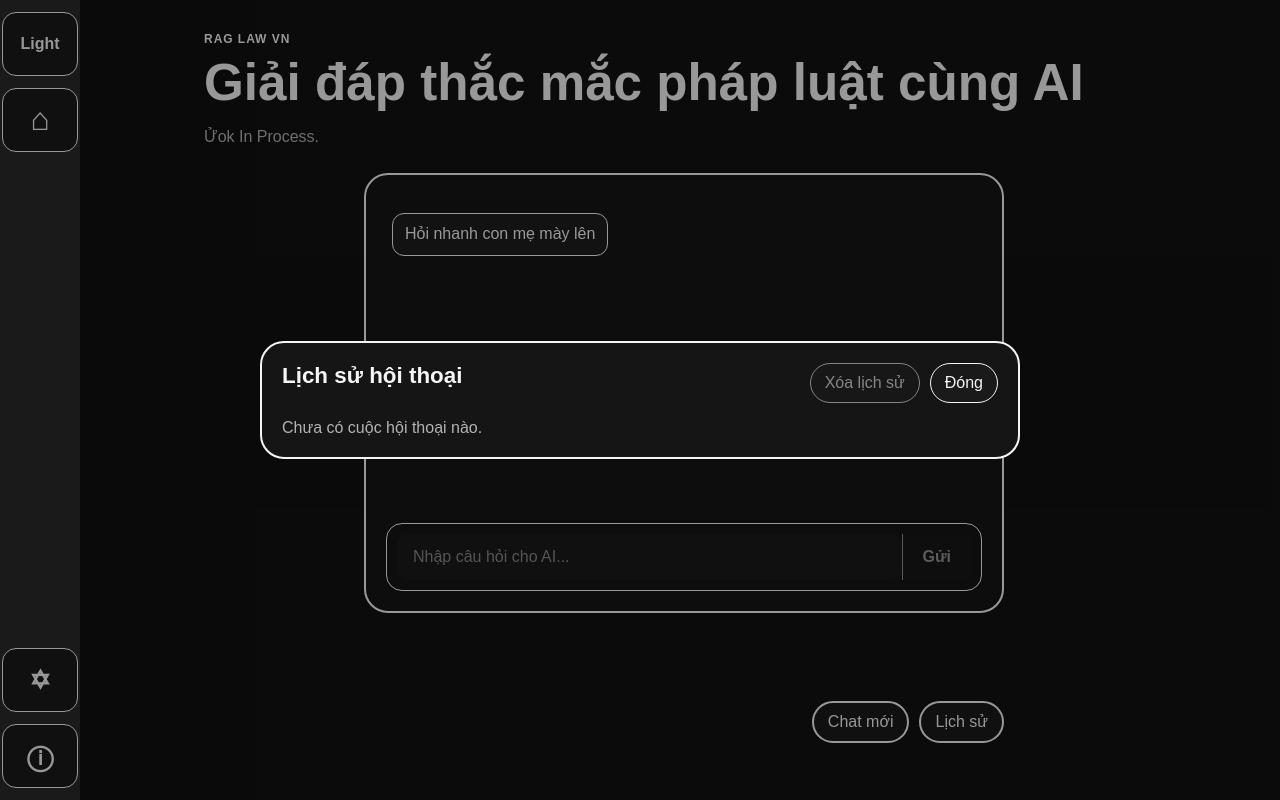
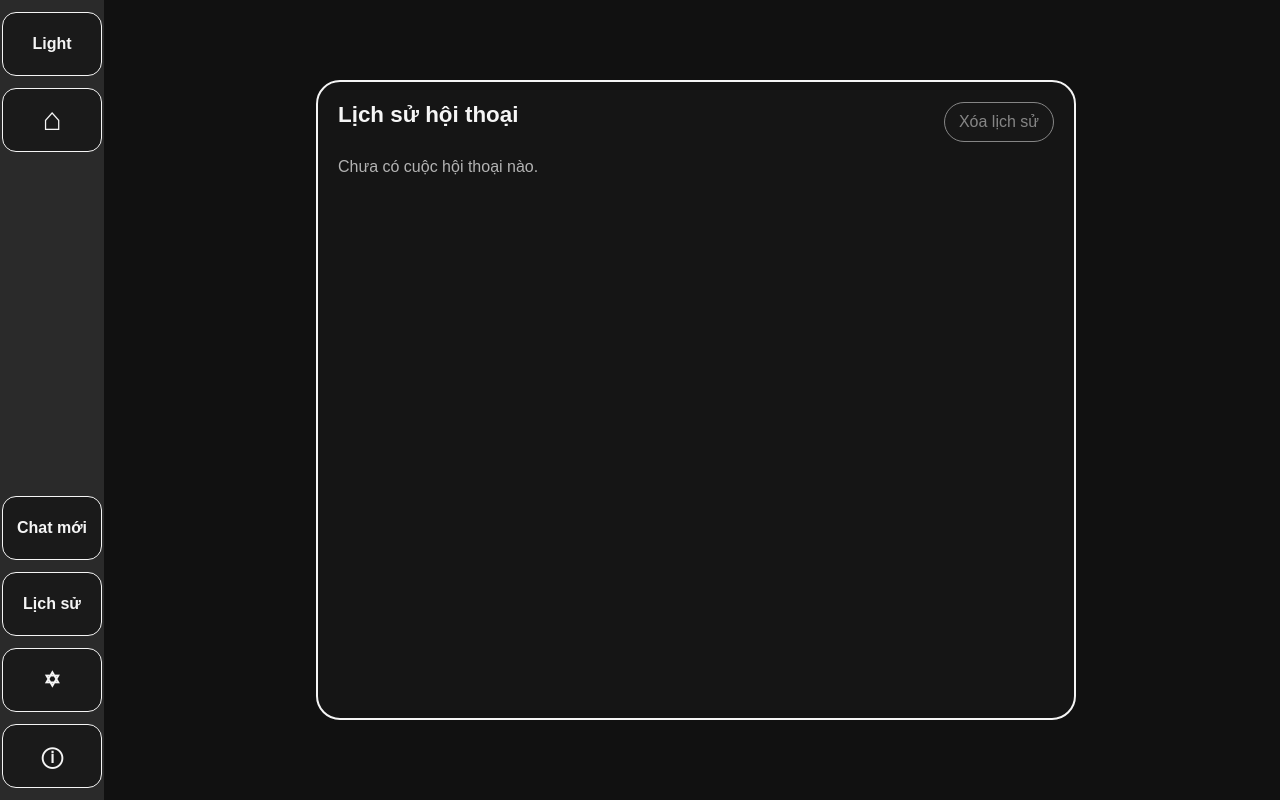
Before and after one commit to ducvan1909/rag_law_vn, a React (Vite) app in the folder web/: page / in a window 1280 px wide. Both pictures are taken after a click on the button "Lịch sử". Built offline with nearby package versions, Linux system fonts and the light colour scheme.

Commit message:
FINAL PRODUCT

```diff
--- a/web/src/App.tsx
+++ b/web/src/App.tsx
@@ -217,10 +217,7 @@ export default function App() {
     useState<Conversation | null>(null);
   const [input, setInput] = useState("");
   const [isSending, setIsSending] = useState(false);
-  const [isHistoryOpen, setIsHistoryOpen] = useState(false);
-  const [isInfoOpen, setIsInfoOpen] = useState(false);
-  const [isDonateView, setIsDonateView] = useState(false);
-  const [isInfoView, setIsInfoView] = useState(false);
+  const [screen, setScreen] = useState<"chat" | "history" | "donate" | "info">("chat");
   const [historyVisibleCount, setHistoryVisibleCount] = useState(HISTORY_BATCH_SIZE);
   const [isDarkMode, setIsDarkMode] = useState(() => {
     const savedTheme = localStorage.getItem("theme");
@@ -244,10 +241,12 @@ export default function App() {
   }, [savedConversations]);
 
   useEffect(() => {
-    if (isHistoryOpen) {
+    if (screen === "history") {
       setHistoryVisibleCount(HISTORY_BATCH_SIZE);
+      return;
     }
-  }, [isHistoryOpen]);
+    setSelectedHistoryConversation(null);
+  }, [screen]);
 
   const messagesRef = useRef<HTMLDivElement | null>(null);
 
@@ -293,24 +292,36 @@ export default function App() {
     setCurrentConversation(createConversation());
     setInput("");
     setIsSending(false);
-    setIsHistoryOpen(false);
+    setScreen("chat");
     setSelectedHistoryConversation(null);
-    setIsDonateView(false);
-    setIsInfoView(false);
+  }
+
+  function openHistoryScreen() {
+    setSelectedHistoryConversation(null);
+    setScreen("history");
   }
 
   function openConversation(conversation: Conversation) {
     setSelectedHistoryConversation(conversation);
   }
 
+  function continueConversation(conversation: Conversation) {
+    archiveCurrentConversation();
+    setCurrentConversation(conversation);
+    setInput("");
+    setIsSending(false);
+    setSelectedHistoryConversation(null);
+    setScreen("chat");
+  }
+
+  function closeConversationPopup() {
+    setSelectedHistoryConversation(null);
+  }
+
   function clearHistory() {
     setSavedConversations([]);
     localStorage.removeItem(SAVED_CONVERSATIONS_KEY);
     setHistoryVisibleCount(HISTORY_BATCH_SIZE);
-    setSelectedHistoryConversation(null);
-  }
-
-  function backToConversationList() {
     setSelectedHistoryConversation(null);
   }
 
@@ -388,24 +399,35 @@ export default function App() {
           <button
             type="button"
             className="rail-button rail-button--home"
-            onClick={() => {
-              setIsDonateView(false);
-              setIsInfoView(false);
-            }}
+            onClick={() => setScreen("chat")}
             aria-label="Ve man hinh chinh"
-            aria-pressed={!isDonateView && !isInfoView}
+            aria-pressed={screen === "chat"}
           >
             <span className="rail-button__label rail-button__label--home">⌂</span>
           </button>
           <div className="rail-bottom-actions">
             <button
               type="button"
+              className="rail-button rail-button--new-chat"
+              onClick={startNewChat}
+              aria-label="Tao chat moi"
+            >
+              <span className="rail-button__label">Chat mới</span>
+            </button>
+            <button
+              type="button"
+              className="rail-button rail-button--history"
+              onClick={openHistoryScreen}
+              aria-label="Mo lich su"
+              aria-pressed={screen === "history"}
+            >
+              <span className="rail-button__label">Lịch sử</span>
+            </button>
+            <button
+              type="button"
               className="rail-button rail-button--star"
-              onClick={() => {
-                setIsDonateView(true);
-                setIsInfoView(false);
-              }}
-              aria-pressed={isDonateView}
+              onClick={() => setScreen("donate")}
+              aria-pressed={screen === "donate"}
               aria-label="Mo cua so sao"
             >
               <span className="rail-button__label">✡</span>
@@ -413,11 +435,8 @@ export default function App() {
             <button
               type="button"
               className="rail-button rail-button--info"
-              onClick={() => {
-                setIsInfoView(true);
-                setIsDonateView(false);
-              }}
-              aria-pressed={isInfoView}
+              onClick={() => setScreen("info")}
+              aria-pressed={screen === "info"}
               aria-label="Mo thong tin"
             >
               <span className="rail-button__label">ⓘ</span>
@@ -425,42 +444,15 @@ export default function App() {
           </div>
         </aside>
 
-        <section className={`hero ${isDonateView || isInfoView ? "hero--donate" : ""}`}>
-          {!isDonateView && !isInfoView ? (
+      <section className={`hero ${screen !== "chat" ? "hero--screen" : ""}`}>
+        {screen === "chat" ? (
+          <>
             <div className="hero__copy">
               <p className="eyebrow">RAG Law VN</p>
               <h1>Giải đáp thắc mắc pháp luật cùng AI</h1>
               <p className="subtitle">Ửok In Process.</p>
             </div>
-          ) : null}
 
-          {isDonateView ? (
-            <div className="donate-view">
-              <div className="donate-panel">
-                <div className="donate-panel__header">
-
-                  <h2>Khều Donate</h2>
-                </div>
-                <div className="donate-panel__content">
-                  <img src={donateQr} alt="Donate QR" />
-
-                </div>
-              </div>
-            </div>
-          ) : isInfoView ? (
-            <div className="info-view">
-              <div className="info-panel">
-                <div className="donate-panel__header">
-                  <h2 className="eyebrow">Thông tin</h2>
-
-                </div>
-                <div className="info-panel__content">
-                  <p>Dự án AI vớ vẩn</p>
-
-                </div>
-              </div>
-            </div>
-          ) : (
             <div className="chat-stack">
               <div className="panel">
                 <div
@@ -491,62 +483,18 @@ export default function App() {
                 </form>
               </div>
 
-              <div className="chat-actions">
-                <button
-                  type="button"
-                  className="chat-action"
-                  onClick={startNewChat}
-                  aria-label="Tạo chat mới"
-                >
-                  Chat mới
-                </button>
-                <button
-                  type="button"
-                  className="chat-action"
-                  onClick={() => setIsHistoryOpen((current) => !current)}
-                  aria-expanded={isHistoryOpen}
-                  aria-controls="chat-history-panel"
-                  aria-label="Mở lịch sử chat"
-                >
-                  Lịch sử
-                </button>
+
+
             </div>
-            </div>
-          )}
-        </section>
-
-      {isHistoryOpen ? (
-        <div
-          className="history-backdrop"
-          role="presentation"
-          onClick={() => setIsHistoryOpen(false)}
-        >
-          <aside
-            id="chat-history-panel"
-            className="history-panel"
-            role="dialog"
-            aria-modal="true"
-            aria-labelledby="chat-history-title"
-            onClick={(event) => event.stopPropagation()}
-          >
+          </>
+        ) : screen === "history" ? (
+          <div className="history-view">
+            <aside className="history-panel history-panel--screen" aria-label="Lich su chat">
               <div className="history-panel__header">
                 <div>
-                <h2 id="chat-history-title">
-                  {selectedHistoryConversation
-                    ? selectedHistoryConversation.title
-                    : "Lịch sử hội thoại"}
-                </h2>
+                  <h2 id="chat-history-title">Lịch sử hội thoại</h2>
                 </div>
                 <div className="history-panel__actions">
-                {selectedHistoryConversation ? (
-                  <button
-                    type="button"
-                    className="history-panel__back"
-                    onClick={backToConversationList}
-                  >
-                    Quay lai
-                  </button>
-                ) : (
                   <button
                     type="button"
                     className="history-panel__clear"
@@ -555,61 +503,43 @@ export default function App() {
                   >
                     Xóa lịch sử
                   </button>
-                )}
-                <button
-                  type="button"
-                  className="history-panel__close"
-                  onClick={() => setIsHistoryOpen(false)}
-                >
-                  Đóng
-                </button>
                 </div>
               </div>
 
-            <div className="history-panel__list" aria-label="Danh sach cuoc hoi thoai">
-              {selectedHistoryConversation ? (
-                <div className="history-detail">
-                  <div className="history-detail__meta">
-                    <span>{selectedHistoryConversation.messages.length} tin nhắn</span>
-                    <span>{formatConversationTime(selectedHistoryConversation.updatedAt)}</span>
-                  </div>
-                  <div className="history-detail__messages" aria-label="Noi dung cuoc hoi thoai">
-                    {selectedHistoryConversation.messages.map((message) => (
-                      <article
-                        key={`${selectedHistoryConversation.id}-${message.id}`}
-                        className={`history-detail__message history-detail__message--${message.role}`}
+              <div className="history-panel__content history-panel__content--single">
+                <section
+                  className={`history-panel__list${
+                    savedConversations.length === 0 ? " history-panel__list--empty" : ""
+                  }`}
+                  aria-label="Danh sách cuộc hội thoại"
                 >
-                        <div className="history-detail__message-role">{message.role}</div>
-                        <div className="history-detail__message-text">{message.text}</div>
-                      </article>
-                    ))}
-                  </div>
-                </div>
-              ) : savedConversations.length === 0 ? (
-                <p className="history-panel__empty">Chưa có cuộc hội thoại nào.</p>
+                  {savedConversations.length === 0 ? (
+                    <p className="history-panel__empty history-panel__empty--panel">
+                      Chưa có cuộc hội thoại nào.
+                    </p>
                   ) : (
                     <>
-                  {visibleSavedConversations.map((conversation) => (
+                      {visibleSavedConversations.map((conversation) => {
+                        const isActive =
+                          selectedHistoryConversation?.id === conversation.id;
+
+                        return (
                           <button
                             key={conversation.id}
                             type="button"
-                      className="history-conversation"
+                            className={`history-conversation${
+                              isActive ? " history-conversation--active" : ""
+                            }`}
                             onClick={() => openConversation(conversation)}
+                            aria-pressed={isActive}
                           >
-                      <div className="history-conversation__top">
                             <span className="history-conversation__title">{conversation.title}</span>
                             <span className="history-conversation__time">
                               {formatConversationTime(conversation.updatedAt)}
                             </span>
-                      </div>
-                      <div className="history-conversation__meta">
-                        {conversation.messages.length} tin nhắn
-                      </div>
-                      <p className="history-conversation__preview">
-                        {getConversationPreview(conversation)}
-                      </p>
                           </button>
-                  ))}
+                        );
+                      })}
                       {visibleSavedConversations.length < savedConversations.length ? (
                         <button
                           type="button"
@@ -628,10 +558,94 @@ export default function App() {
                       ) : null}
                     </>
                   )}
+                </section>
               </div>
             </aside>
+            {selectedHistoryConversation ? (
+              <div
+                className="history-backdrop"
+                role="presentation"
+                onClick={closeConversationPopup}
+              >
+                <section
+                  className="history-panel history-panel--modal"
+                  aria-label="Chi tiết cuộc hội thoại"
+                  aria-modal="true"
+                  role="dialog"
+                  onClick={(event) => event.stopPropagation()}
+                >
+                  <div className="history-panel__header">
+                    <div>
+                      <p className="history-panel__eyebrow">Chi tiết cuộc hội thoại</p>
+                      <h2>{selectedHistoryConversation.title}</h2>
+                    </div>
+                    <div className="history-panel__actions">
+                      <button
+                        type="button"
+                        className="history-panel__clear"
+                        onClick={() => continueConversation(selectedHistoryConversation)}
+                      >
+                        Tiếp tục chat
+                      </button>
+                      <button
+                        type="button"
+                        className="history-panel__close"
+                        onClick={closeConversationPopup}
+                      >
+                        Đóng
+                      </button>
+                    </div>
+                  </div>
+
+                  <div className="history-detail">
+                    <div className="history-detail__meta">
+                      <span>{selectedHistoryConversation.messages.length} tin nhắn</span>
+                      <span>{formatConversationTime(selectedHistoryConversation.updatedAt)}</span>
+                    </div>
+                    <div className="history-detail__messages" aria-label="Noi dung cuoc hoi thoai">
+                      {selectedHistoryConversation.messages.map((message, index) => (
+                        <article
+                          key={`${selectedHistoryConversation.id}-${message.id}`}
+                          className={`history-item history-item--${message.role}`}
+                        >
+                          <div className="history-item__meta">
+                            <span className="history-item__role">{message.role}</span>
+                            <span className="history-item__time">Tin nhắn {index + 1}</span>
+                          </div>
+                          <p className="history-item__text">{message.text}</p>
+                        </article>
+                      ))}
+                    </div>
+                  </div>
+                </section>
               </div>
             ) : null}
+          </div>
+        ) : screen === "donate" ? (
+          <div className="donate-view">
+            <div className="donate-panel">
+              <div className="donate-panel__header">
+                <h2>Khều Donate</h2>
+              </div>
+              <div className="donate-panel__content">
+                <img src={donateQr} alt="Donate QR" />
+
+              </div>
+            </div>
+          </div>
+        ) : (
+          <div className="info-view">
+            <div className="info-panel">
+              <div className="donate-panel__header">
+                <h2 className="eyebrow">Thông tin</h2>
+              </div>
+              <div className="info-panel__content">
+                <p>Dự án AI vớ vẩn</p>
+              </div>
+            </div>
+          </div>
+        )}
+      </section>
 
     </main>
   );
--- a/web/src/styles.css
+++ b/web/src/styles.css
@@ -52,7 +52,7 @@ input {
 
 .shell {
   min-height: 100vh;
-  padding: 32px 32px 32px 120px;
+  padding: 32px 32px 32px 144px;
   display: grid;
   place-items: start center;
 }
@@ -62,7 +62,7 @@ input {
   top: 0;
   left: 0;
   z-index: 10;
-  width: 80px;
+  width: 104px;
   height: 100vh;
   padding: 12px 2px;
   border: none;
@@ -114,7 +114,7 @@ input {
 
 .rail-button--star .rail-button__label,
 .rail-button--info .rail-button__label {
-  font-size: 1.6rem;
+  font-size: 1.3rem;
 }
 
 .rail-button__label--home {
@@ -126,24 +126,27 @@ input {
 }
 
 .hero {
-  width: min(960px, calc(100vw - 160px));
-  display: grid;
+width: min(1120px, calc(100vw - 176px));  display: grid;
   gap: 24px;
   min-height: calc(100vh - 64px);
-  grid-template-rows: auto 1fr;
+  grid-template-rows: auto minmax(0, 1fr);
+  align-items: stretch;
 }
 
-.hero--donate {
+.hero--screen {
   grid-template-rows: 1fr;
   align-content: center;
   justify-items: center;
 }
 
 .chat-stack {
-  width: 640px;
+  width: 100%;
+  max-width: none;
   justify-self: center;
+  align-self: stretch;
   display: grid;
-  gap: 12px;
+  gap: 4px;
+  min-height: 0;
 }
 
 .chat-actions {
@@ -152,30 +155,44 @@ input {
   justify-content: flex-end;
   gap: 10px;
   width: 100%;
+  margin-top: -2px;
 }
 
-.donate-view {
-  width: min(640px, 100%);
+.donate-view,
+.info-view {
+  width: min(820px, 100%);
+  justify-self: center;
+  align-self: center;
+}
+
+.history-view {
+  width: min(760px, 100%);
   justify-self: center;
   align-self: center;
 }
 
 .info-view {
-  width: min(640px, 100%);
-  justify-self: center;
-  align-self: center;
+  justify-self: start;
+  align-self: start;
 }
 
-.donate-panel {
-  min-height: 440px;
-  height: auto;
+.donate-panel,
+.info-panel {
+  width: 100%;
+  min-height: 520px;
   display: grid;
-  align-content: center;
   justify-items: center;
   gap: 20px;
   border: none;
   box-shadow: none;
   background: transparent;
+}
+
+.donate-panel {
+  align-content: center;
+  padding-top: 24px;
+  transform: translateY(12px);
+  grid-template-rows: auto auto auto;
 }
 
 .donate-panel__header {
@@ -204,15 +221,12 @@ input {
 }
 
 .info-panel {
-  min-height: 440px;
-  height: auto;
-  display: grid;
   align-content: start;
   justify-items: start;
-  gap: 20px;
-  border: none;
-  box-shadow: none;
-  background: transparent;
+  text-align: left;
+  padding-top: 0;
+  transform: none;
+  grid-template-rows: auto auto;
 }
 
 .info-panel__content {
@@ -229,6 +243,7 @@ input {
   background: var(--button-bg);
   color: var(--text);
   cursor: pointer;
+  font-size: 1.2rem;
 }
 
 .chat-action:hover {
@@ -266,11 +281,12 @@ h1 {
 
 .panel {
   width: 100%;
-  height: 440px;
+  height: 100%;
+  min-height: 0;
   display: flex;
   flex-direction: column;
   gap: 18px;
-  padding: 20px;
+  padding: 24px;
   border: 2px solid var(--border);
   border-radius: 24px;
   background: var(--panel-bg);
@@ -298,6 +314,7 @@ h1 {
   padding: 8px 12px;
   border-radius: 12px;
   line-height: 1.55;
+  font-size: 1.05rem;
   white-space: pre-wrap;
   word-break: break-word;
   border: 1px solid var(--border);
@@ -322,7 +339,7 @@ h1 {
 .composer {
   display: grid;
   grid-template-columns: 1fr auto;
-  padding: 10px;
+  padding: 12px;
   border-radius: 16px;
   background: var(--panel-bg);
   border: 1px solid var(--border);
@@ -331,12 +348,13 @@ h1 {
 
 .composer__input {
   min-width: 0;
-  padding: 14px 16px;
+  padding: 16px 18px;
   border: 0;
   border-radius: 12px;
   background: var(--button-bg);
   color: var(--text);
   outline: none;
+  font-size: 1.05rem;
 }
 
 .composer__input::placeholder {
@@ -349,7 +367,7 @@ h1 {
 }
 
 .composer__button {
-  padding: 0 20px;
+  padding: 0 24px;
   border: 0;
   border-left: 1px solid var(--border);
   border-radius: 0;
@@ -357,6 +375,7 @@ h1 {
   color: var(--text);
   font-weight: 700;
   cursor: pointer;
+  font-size: 1.05rem;
   transition: opacity 160ms ease;
 }
 
@@ -391,6 +410,16 @@ h1 {
   background: var(--panel-bg);
   color: var(--text);
   box-shadow: none;
+}
+
+.history-panel--screen {
+  max-height: none;
+  height: min(80vh, 820px);
+}
+
+.history-panel--modal {
+  width: min(920px, 100%);
+  max-height: min(88vh, 920px);
 }
 
 .history-panel__header {
@@ -454,10 +483,30 @@ h1 {
 
 .history-panel__list {
   min-height: 0;
+  height: 100%;
   overflow: auto;
   display: grid;
   gap: 12px;
   padding-right: 4px;
+  justify-items: start;
+  align-content: start;
+}
+
+.history-panel__list--empty {
+  height: 100%;
+}
+
+.history-panel__content {
+  min-height: 0;
+  height: 100%;
+  display: grid;
+  grid-template-columns: minmax(280px, 360px) minmax(0, 1fr);
+  gap: 16px;
+  align-items: stretch;
+}
+
+.history-panel__content--single {
+  grid-template-columns: 1fr;
 }
 
 .history-panel__list--center {
@@ -467,51 +516,43 @@ h1 {
 }
 
 .history-conversation {
-  width: 100%;
-  padding: 14px 16px;
-  border: 1px solid var(--border);
-  border-radius: 16px;
+  width: max-content;
+  max-width: 100%;
+  padding: 12px 16px;
+  border: 0;
+  border-radius: 18px;
   background: var(--bubble-bg);
   color: var(--text);
   text-align: left;
   cursor: pointer;
+  justify-self: start;
+  display: grid;
+  grid-template-columns: minmax(0, 1fr) auto;
+  gap: 12px;
+  align-items: start;
 }
 
 .history-conversation:hover {
   opacity: 0.92;
 }
 
-.history-conversation__top {
-  display: flex;
-  gap: 12px;
-  justify-content: space-between;
-  align-items: start;
-  margin-bottom: 8px;
+.history-conversation--active {
+  background: color-mix(in srgb, var(--bubble-bg) 82%, var(--text) 18%);
 }
 
 .history-conversation__title {
   font-weight: 700;
   line-height: 1.35;
+  min-width: 0;
 }
 
 .history-conversation__time {
   color: var(--muted);
-  font-size: 0.78rem;
+  font-size: 0.75rem;
   white-space: nowrap;
-}
-
-.history-conversation__meta {
-  color: var(--muted);
-  font-size: 0.78rem;
-  margin-bottom: 8px;
-}
-
-.history-conversation__preview {
-  margin: 0;
-  line-height: 1.55;
-  color: var(--text);
-  white-space: pre-wrap;
-  word-break: break-word;
+  text-align: right;
+  justify-self: end;
+  align-self: start;
 }
 
 .history-panel__more {
@@ -533,9 +574,17 @@ h1 {
   color: var(--muted);
 }
 
+.history-panel__empty--panel {
+  text-align: left;
+  padding: 0;
+  justify-self: start;
+}
+
 .history-detail {
   display: grid;
   gap: 12px;
+  min-height: 0;
+  height: 100%;
 }
 
 .history-detail__meta {
@@ -552,6 +601,12 @@ h1 {
   gap: 12px;
   overflow: auto;
   padding-right: 4px;
+  min-height: 0;
+}
+
+.history-detail__empty {
+  min-height: 100%;
+  gap: 12px;
 }
 
 .history-detail__message {
@@ -671,29 +726,13 @@ h1 {
   }
 
   .panel {
-    height: min(440px, calc(100vh - 160px));
+    height: min(560px, calc(100vh - 160px));
     padding: 14px;
     border-radius: 20px;
   }
 
   .chat-stack {
     width: 100%;
-  }
-
-  .donate-view {
-    width: 100%;
-  }
-
-  .info-view {
-    width: 100%;
-  }
-
-  .donate-panel {
-    min-height: calc(100vh - 160px);
-  }
-
-  .info-panel {
-    min-height: calc(100vh - 160px);
   }
 
   .chat-actions {
@@ -715,6 +754,15 @@ h1 {
     flex-wrap: wrap;
   }
 
+  .history-panel__content {
+    grid-template-columns: 1fr;
+  }
+
+  .history-panel--modal {
+    width: min(100%, 920px);
+    max-height: calc(100vh - 32px);
+  }
+
   .history-panel__back,
   .history-panel__clear,
   .history-panel__close {
```
Also changed, not shown: web/src/happy.png (added). Lines whose indentation alone changed are shown as unchanged.
